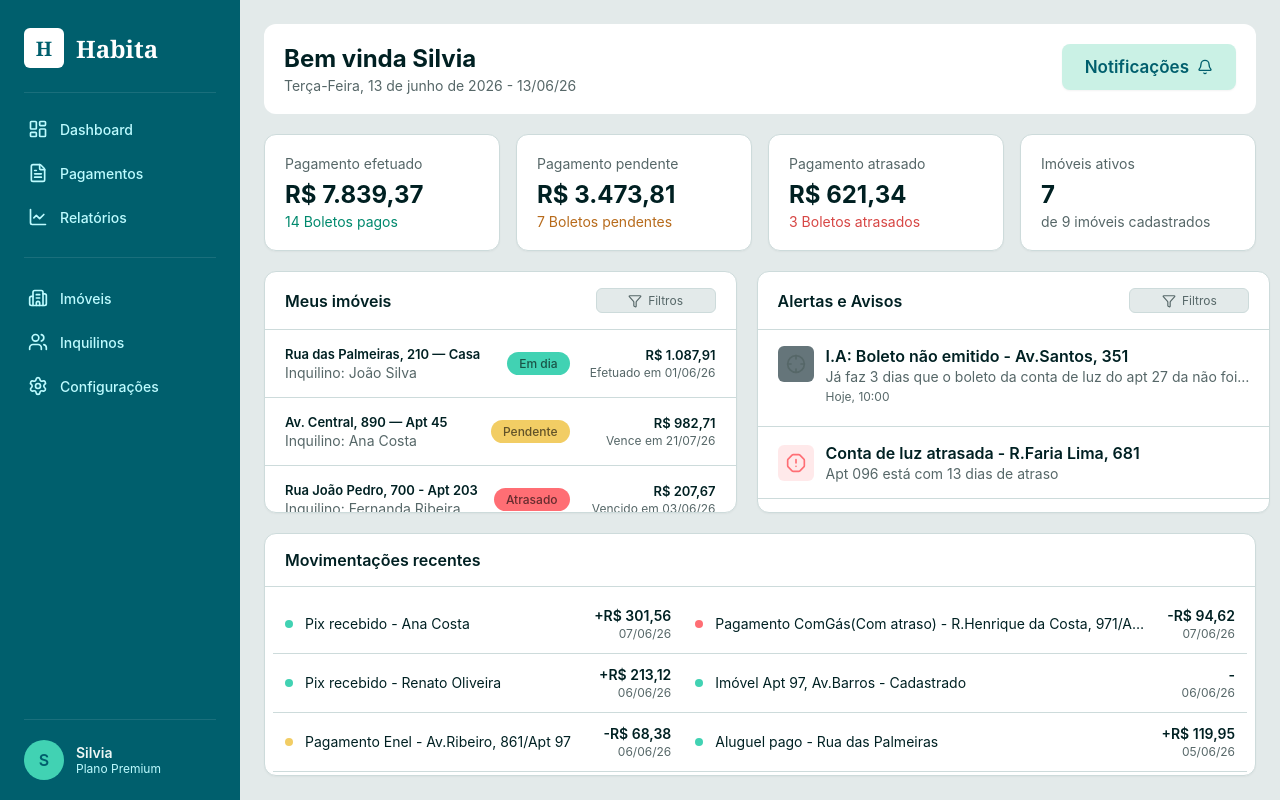
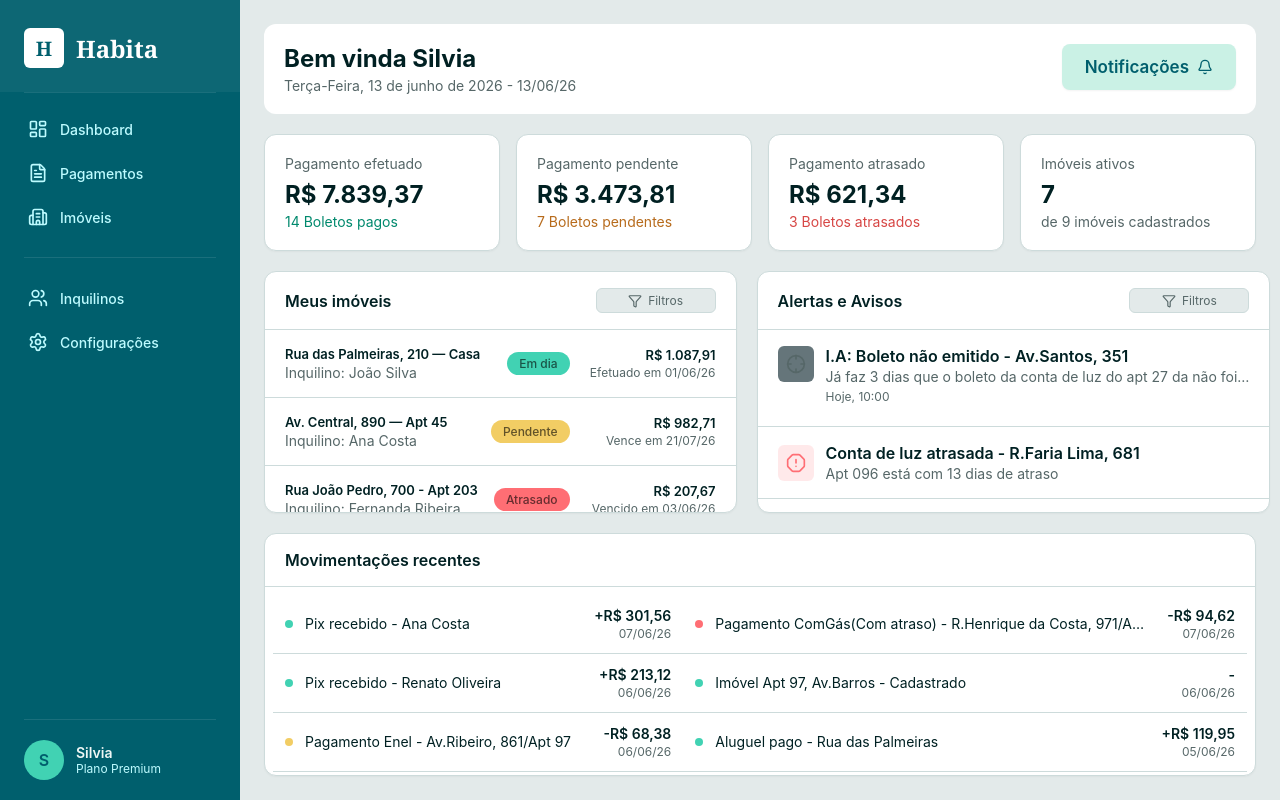
Before and after one commit to DanielJuhoKim/habita-frontend, a React (Vite) app in the folder habita-front/: page /dashboard in a window 1280 px wide. Built offline with nearby package versions, Linux system fonts and the light colour scheme.

Commit message:
Mudança de tela(Sem tela relatório, apenas imóvel)

```diff
--- a/habita-front/src/Base.tsx
+++ b/habita-front/src/Base.tsx
@@ -31,20 +31,14 @@ export default function Base({ children }: LayoutProps) {
       icone: FileText,
     },
     {
-      label: "Relatórios",
-      path: "/relatorios",
+      label: "Imóveis",
+      path: "/imoveis",
       atual: false,
-      icone: LineChart,
+      icone: Building2,
     }
   ];
 
   const rotas_baixo = [
-    {
-      label: "Imóveis",
-      path: "/imoveis",
-      atual: false,
-      icone: Building2,
-    },
     {
       label: "Inquilinos",
       path: "/inquilinos",
@@ -62,10 +56,10 @@ export default function Base({ children }: LayoutProps) {
   return (
     <div className="app">
       <aside className="barra_opcoes">
-        <div className="barra_opcoes-titulo">
+        <button type="button" className="barra_opcoes-titulo" onClick={() => navegador("/dashboard")}>
           <div className="logo_habita">H</div>
           <span className="titulo">Habita</span>
-        </div>
+        </button>
 
         <div className="barra_opcoes-divider" />
 
--- a/habita-front/src/Relatorios.tsx
+++ b/habita-front/src/Imoveis.tsx
@@ -1,4 +1,4 @@
-import "./Relatorios.css";
+import "./Imoveis.css";
 import Base from "./Base";
 import { Filter } from "lucide-react";
 
@@ -137,7 +137,7 @@ function Card({ data }: { data: Imovel }) {
   );
 }
 
-export default function Relatorios() {
+export default function Imoveis() {
   return (
     <Base>
       <div className="card panel" style={{ flex: 1, minHeight: 0 }}>
--- a/habita-front/src/index.css
+++ b/habita-front/src/index.css
@@ -39,6 +39,8 @@ button { font: inherit; cursor: pointer; border: none; background: none; color:
 }
 
 .barra_opcoes-titulo { display: flex; align-items: center; gap: 12px; padding: 28px 24px 24px; }
+
+.barra_opcoes-titulo:hover { background: rgba(255,255,255,0.05); color: var(--barra_opcoes-foreground); }
 
 .logo_habita {
   width: 40px; height: 40px; border-radius: 6px; background: #fff; color: var(--barra_opcoes);
--- a/habita-front/src/main.tsx
+++ b/habita-front/src/main.tsx
@@ -2,7 +2,7 @@ import React from "react";
 import ReactDOM from "react-dom/client";
 import Dashboard from "./Dashboard";
 import Pagamentos from "./Pagamentos";
-import Relatorios  from "./Relatorios";
+import Imoveis  from "./Imoveis";
 import Login from "./Login";
 
 import {
@@ -20,7 +20,7 @@ ReactDOM.createRoot(document.getElementById("root")!).render(
         <Route path="/" element={<Login />} />
         <Route path="/dashboard" element={<Dashboard />} />
         <Route path="/pagamentos" element={<Pagamentos />} />
-        <Route path="/relatorios" element={<Relatorios />} />
+        <Route path="/imoveis" element={<Imoveis />} />
       </Routes>
     </BrowserRouter>
   </React.StrictMode>
```
Also changed, not shown: habita-front/src/Imoveis.css (renamed from habita-front/src/Relatorios.css).
